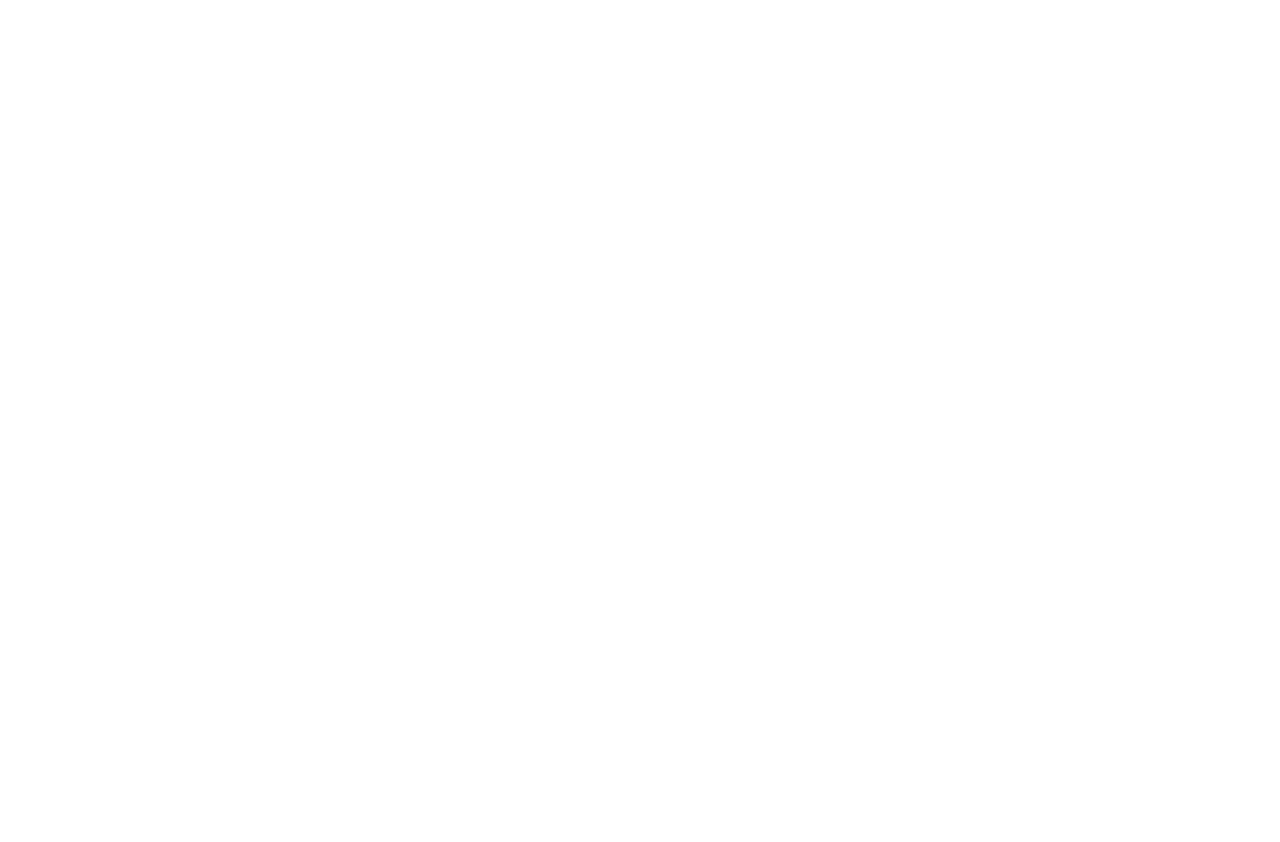
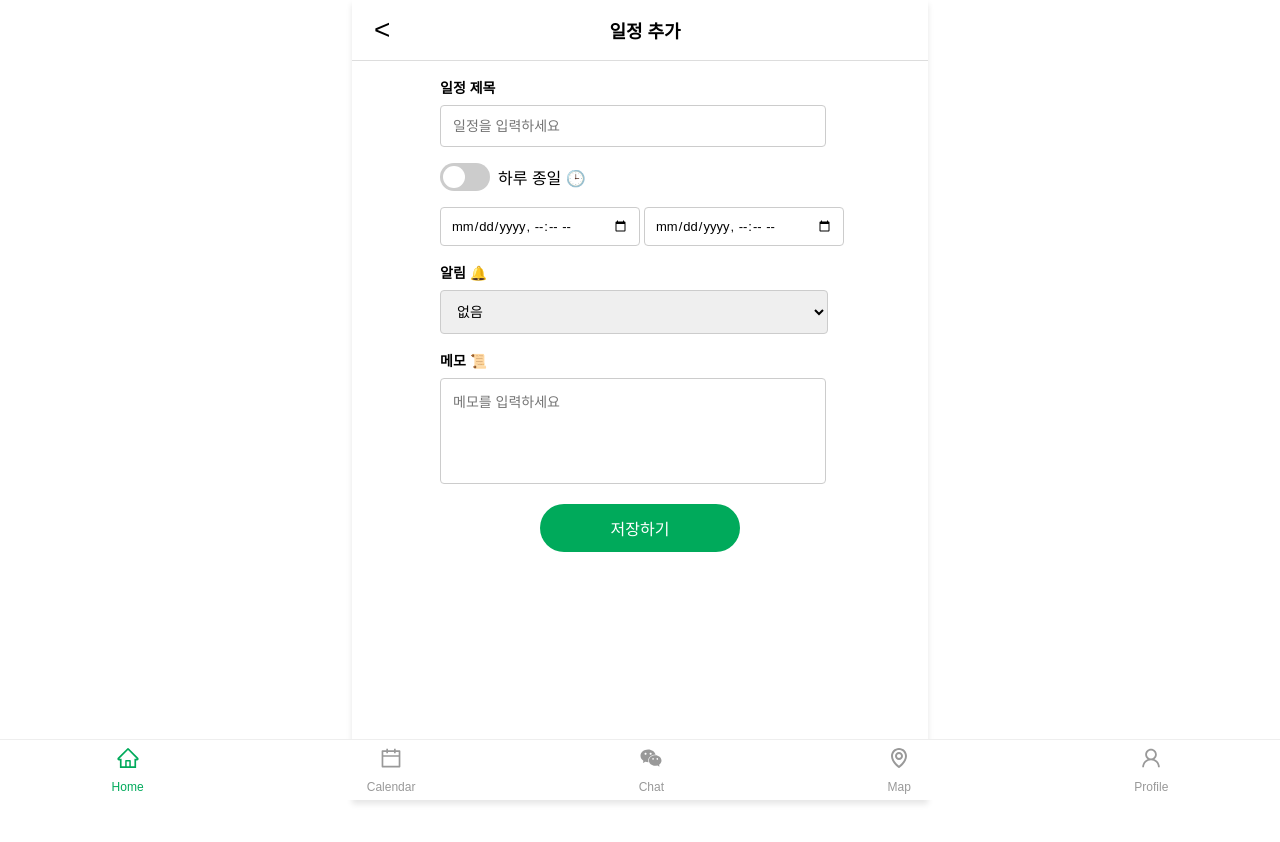
Before and after one commit to OdgOdg/frontend, a React (Vite) app: page /AddSchedule in a window 1280 px wide. Before the commit this address had no page. Shown: the top 842 px of the page. Before the commit the page ends 800 px from the top, so only its background shows below. Built offline with nearby package versions, Linux system fonts and the light colour scheme; a web font is replaced by a local one.

Commit message:
design : 캘린더 일정 추가 페이지 퍼블리싱 완료

```diff
--- a/src/App.tsx
+++ b/src/App.tsx
@@ -16,6 +16,7 @@ import SurveyForm from "./pages/SurveyForm/SurveyForm.tsx";
 import EventListPage from "./pages/ListPage/EventListPage.tsx";
 import ChatBotPage from "./pages/ChatBotPage.tsx";
 import ChatRoomPage from "./pages/chatPage/ChatRoomPage.tsx";
+import AddSchedule from "./pages/AddSchedule.tsx"
 
 function AppLayout() {
   return (
@@ -47,6 +48,7 @@ function App() {
             <Route path="/EventList" element={<EventListPage />} />
             <Route path="/ChatBot" element={<ChatBotPage />} />
             <Route path="/ChatRoom" element={<ChatRoomPage />} />
+            <Route path="/AddSchedule" element={<AddSchedule />} />
           </Route>
         </Routes>
       </Router>
--- /dev/null
+++ b/src/pages/AddSchedule.tsx
@@ -0,0 +1,277 @@
+// AddSchedule.tsx
+import React, { useState, FormEvent } from 'react';
+import styled from 'styled-components';
+import BottomNavbar from "../components/BottomNavbar"
+import Header from "../components/Header"
+
+/* ---------------------------- Styled Components ---------------------------- */
+
+const Container = styled.div`
+  display: flex;
+  flex-direction: column;
+  padding: 16px;
+  max-width: 400px;
+  margin: 0 auto;
+
+`;
+
+const Label = styled.label`
+  font-size: 14px;
+  font-weight: 600;
+  margin-bottom: 8px;
+  display: block;
+`;
+
+const TextInput = styled.input`
+  width: 90%;
+  padding: 12px;
+  font-size: 14px;
+  border: 1px solid #ccc;
+  border-radius: 4px;
+  margin-bottom: 16px;
+  &:focus {
+    outline: none;
+    border-color: #999;
+  }
+`;
+
+const ToggleWrapper = styled.div`
+  display: flex;
+  align-items: center;
+  margin-bottom: 16px;
+`;
+
+const ToggleLabel = styled.label`
+  display: inline-block;
+  width: 50px;
+  height: 28px;
+  position: relative;
+  margin-right: 8px;
+`;
+
+const ToggleCheckbox = styled.input`
+  opacity: 0;
+  width: 0;
+  height: 0;
+
+  &:checked + span {
+    background-color: #00AA5B;
+  }
+
+  &:checked + span:before {
+    transform: translateX(22px);
+  }
+`;
+
+const ToggleSlider = styled.span`
+  position: absolute;
+  cursor: pointer;
+  top: 0; left: 0; right: 0; bottom: 0;
+  background-color: #ccc;
+  border-radius: 34px;
+  transition: 0.4s;
+
+  &:before {
+    position: absolute;
+    content: "";
+    height: 22px;
+    width: 22px;
+    left: 3px;
+    bottom: 3px;
+    background-color: white;
+    border-radius: 50%;
+    transition: 0.4s;
+  }
+`;
+
+const DateTimeContainer = styled.div`
+  display: flex;
+  align-items: center;
+  gap: 4px;  // 두 요소 사이의 간격을 8px로 설정
+  margin-bottom: 16px;
+`;
+
+const DateTimeInput = styled.input`
+  width: 45%;
+  padding: 10px;
+  font-size: 13px;
+  border: 1px solid #ccc;
+  border-radius: 4px;
+  &:focus {
+    outline: none;
+    border-color: #999;
+  }
+`;
+
+const SelectContainer = styled.div`
+  margin-bottom: 16px;
+`;
+
+const Select = styled.select`
+  width: 97%;
+  padding: 12px;
+  font-size: 14px;
+  border: 1px solid #ccc;
+  border-radius: 4px;
+  &:focus {
+    outline: none;
+    border-color: #999;
+  }
+`;
+
+const TextArea = styled.textarea`
+  width: 90%;
+  height: 80px;
+  padding: 12px;
+  font-size: 14px;
+  border: 1px solid #ccc;
+  border-radius: 4px;
+  resize: none;
+  margin-bottom: 16px;
+  &:focus {
+    outline: none;
+    border-color: #999;
+  }
+`;
+
+const SaveButton = styled.button`
+  width: 50%;
+  padding: 12px;
+  font-size: 16px;
+  background-color: #00AA5B;
+  color: white;
+  border: none;
+  border-radius: 100px;
+  cursor: pointer;
+  display: block; /* 블록 요소로 변경 */
+  margin: 0 auto; /* 좌우 중앙 정렬 */
+  &:active {
+    opacity: 0.8;
+  }
+`;
+
+
+/* ------------------------- Component & Types ------------------------- */
+
+interface AddScheduleProps {
+    // 필요하다면 부모 컴포넌트로부터 내려받을 props 정의
+}
+
+interface FormData {
+    title: string;
+    isAllDay: boolean;
+    startDateTime: string;
+    endDateTime: string;
+    alarm: string;
+    memo: string;
+}
+
+const AddSchedule: React.FC<AddScheduleProps> = () => {
+    const [formData, setFormData] = useState<FormData>({
+        title: '',
+        isAllDay: false,
+        startDateTime: '',
+        endDateTime: '',
+        alarm: '없음',
+        memo: '',
+    });
+
+    const handleChange = (
+        e: React.ChangeEvent<HTMLInputElement | HTMLSelectElement | HTMLTextAreaElement>
+    ) => {
+        const { name, value, type } = e.target;
+        let val: string | boolean = value;
+        // 체크박스(토글)인 경우 boolean 값 처리
+        if (type === 'checkbox') {
+            val = (e.target as HTMLInputElement).checked;
+        }
+
+        setFormData((prev) => ({
+            ...prev,
+            [name]: val,
+        }));
+    };
+
+    const handleSubmit = (e: FormEvent) => {
+        e.preventDefault();
+        // 폼 제출 로직(예: API 요청) 작성
+        console.log('저장된 데이터:', formData);
+        alert('일정이 저장되었습니다!');
+    };
+
+    return (
+        <>
+            <Header title="일정 추가" />
+            <Container>
+                <form onSubmit={handleSubmit}>
+                    <Label htmlFor="title">일정 제목</Label>
+                    <TextInput
+                        id="title"
+                        name="title"
+                        placeholder="일정을 입력하세요"
+                        value={formData.title}
+                        onChange={handleChange}
+                    />
+
+                    <ToggleWrapper>
+                        <ToggleLabel>
+                            <ToggleCheckbox
+                                type="checkbox"
+                                name="isAllDay"
+                                checked={formData.isAllDay}
+                                onChange={handleChange}
+                            />
+                            <ToggleSlider />
+                        </ToggleLabel>
+                        <span>하루 종일 🕒</span>
+                    </ToggleWrapper>
+
+                    <DateTimeContainer>
+                        <DateTimeInput
+                            type="datetime-local"
+                            name="startDateTime"
+                            value={formData.startDateTime}
+                            onChange={handleChange}
+                        />
+                        <DateTimeInput
+                            type="datetime-local"
+                            name="endDateTime"
+                            value={formData.endDateTime}
+                            onChange={handleChange}
+                        />
+                    </DateTimeContainer>
+
+                    <SelectContainer>
+                        <Label htmlFor="alarm">알림 🔔</Label>
+                        <Select
+                            id="alarm"
+                            name="alarm"
+                            value={formData.alarm}
+                            onChange={handleChange}
+                        >
+                            <option value="없음">없음</option>
+                            <option value="5분 전">5분 전</option>
+                            <option value="10분 전">10분 전</option>
+                            <option value="30분 전">30분 전</option>
+                            <option value="1시간 전">1시간 전</option>
+                        </Select>
+                    </SelectContainer>
+
+                    <Label htmlFor="memo">메모 📜</Label>
+                    <TextArea
+                        id="memo"
+                        name="memo"
+                        placeholder="메모를 입력하세요"
+                        value={formData.memo}
+                        onChange={handleChange}
+                    />
+
+                    <SaveButton type="submit">저장하기</SaveButton>
+                </form>
+                <BottomNavbar />
+            </Container>
+        </>
+    );
+};
+
+export default AddSchedule;
```
